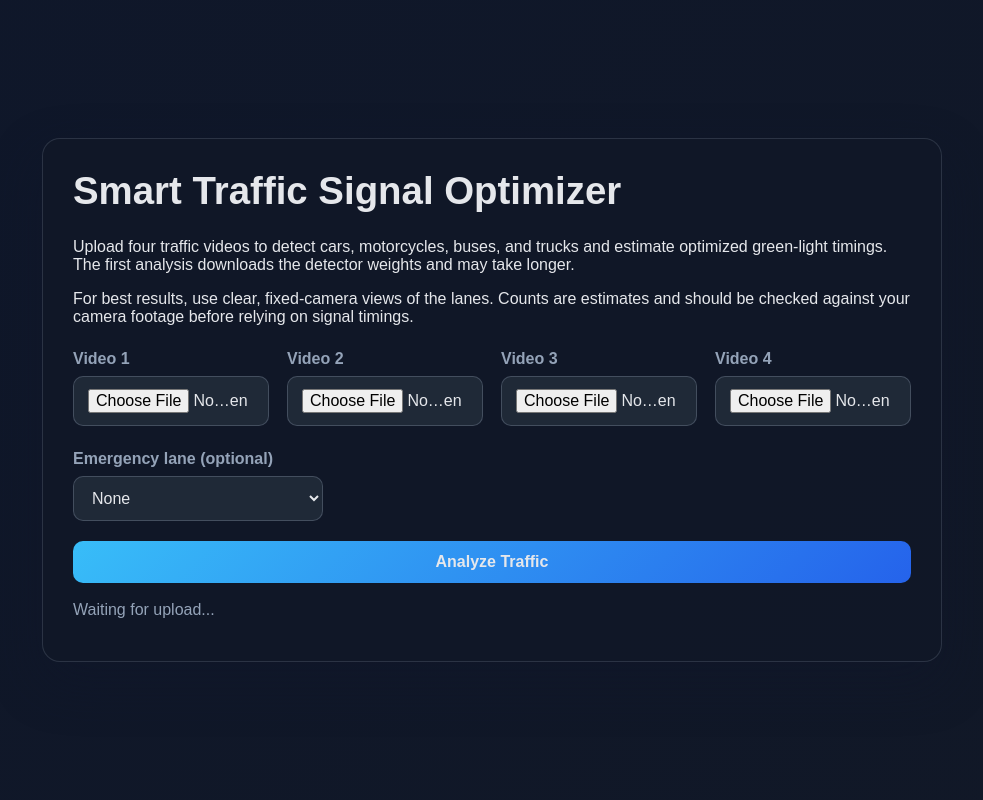
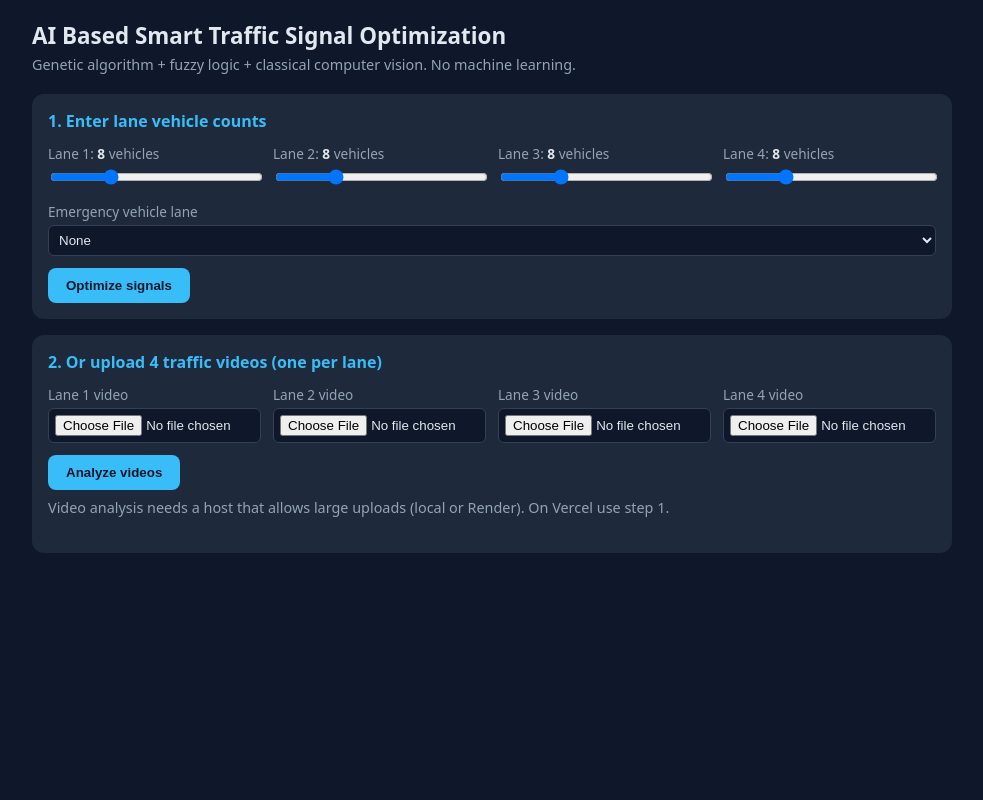
Before and after one commit to Sami7A006/Smart-Traffic, a Flask app: page / in a window 1280 px wide. Shown: the whole page, without its empty margins (148-1131 px from the left). Run offline with Flask 3, Linux system fonts and the light colour scheme.

Commit message:
Add files via upload

```diff
--- a/app.py
+++ b/app.py
@@ -1,12 +1,20 @@
-import os, tempfile
-from flask import Flask, request, jsonify, render_template
+import os
+import tempfile
+from flask import Flask, jsonify, render_template, request
 from flask_cors import CORS
-from counter import count_vehicles
 from controller import plan
 
 app = Flask(__name__)
+app.config["MAX_CONTENT_LENGTH"] = 200 * 1024 * 1024
 CORS(app)
-_prev = {"counts": None}
+
+
+def _clean(vals, default=None):
+    if vals is None:
+        return default
+    if not isinstance(vals, list) or len(vals) != 4:
+        raise ValueError("Expected a list of 4 numbers")
+    return [max(0.0, float(v)) for v in vals]
 
 
 @app.get("/")
@@ -14,26 +22,49 @@ def index():
     return render_template("index.html")
 
 
+@app.get("/health")
+def health():
+    return jsonify(ok=True)
+
+
+@app.post("/plan")
+def plan_route():
+    """Counts in -> signal plan out. Tiny payload, works on any host."""
+    try:
+        data = request.get_json(force=True)
+        counts = _clean(data.get("counts"))
+        prev = _clean(data.get("prev"), counts)
+        lane = data.get("emergency_lane")
+        lane = int(lane) if lane not in (None, "", -1) else None
+        if lane is not None and not 0 <= lane <= 3:
+            raise ValueError("emergency_lane must be 0-3")
+        return jsonify(plan(counts, prev, lane))
+    except (ValueError, TypeError) as e:
+        return jsonify(error=str(e)), 400
+
+
 @app.post("/analyze")
 def analyze():
+    """4 videos in -> counts + plan out. Needs a host that allows large uploads."""
+    from counter import count_vehicles   # lazy import keeps the app booting if cv2 is missing
     files = [request.files.get(f"video{i}") for i in range(4)]
     if not all(files):
-        return jsonify(error="Upload 4 videos: video0..video3"), 400
+        return jsonify(error="Upload 4 videos: video0 to video3"), 400
     counts = []
     for f in files:
         with tempfile.NamedTemporaryFile(suffix=".mp4", delete=False) as t:
             f.save(t.name)
         try:
-            try:
-                counts.append(count_vehicles(t.name))
-            except ValueError as exc:
-                return jsonify(error=str(exc)), 400
+            counts.append(count_vehicles(t.name))
+        except Exception as e:
+            return jsonify(error=f"Video processing failed: {e}"), 400
         finally:
             os.remove(t.name)
-    emergency = request.form.get("emergency_lane", type=int)
-    result = plan(counts, _prev["counts"], emergency)
-    _prev["counts"] = counts
-    return jsonify(result)
+    lane = request.form.get("emergency_lane", type=int)
+    prev = request.form.get("prev")
+    prev = [float(x) for x in prev.split(",")] if prev else counts
+    lane = lane if lane is not None and 0 <= lane <= 3 else None
+    return jsonify(plan(counts, prev, lane))
 
 
 if __name__ == "__main__":
--- a/config.py
+++ b/config.py
@@ -5,10 +5,10 @@ MAX_WAIT = 120          # starvation cap: max red time for any lane
 SAT_FLOW = 0.5          # vehicles discharged per second of green
 
 # Vision
+FRAME_SKIP = 3          # process every Nth frame
+MIN_AREA = 400          # min contour area (px) to count as a vehicle
+WARMUP = 30             # frames used to build the background model
 ROI = (0.0, 0.4, 1.0, 1.0)   # x1,y1,x2,y2 as frame fractions (lower part of frame)
-VEHICLE_CLASSES = (2, 3, 5, 7)  # COCO: car, motorcycle, bus, truck
-DETECTION_CONFIDENCE = 0.25
-DETECTION_SAMPLE_INTERVAL_SECONDS = 1
 
 # Genetic algorithm
 POP, GENS = 30, 50
--- a/fuzzy.py
+++ b/fuzzy.py
@@ -3,10 +3,10 @@ from config import MAX_VEH
 
 
 def trap(x, a, b, c, d):
-    if x <= a or x >= d:
-        return 1.0 if (x == a == b) or (x == c == d) else 0.0
     if b <= x <= c:
         return 1.0
+    if x <= a or x >= d:
+        return 0.0
     return (x - a) / (b - a) if x < b else (d - x) / (d - c)
 
 
--- a/ga.py
+++ b/ga.py
@@ -24,7 +24,7 @@ def optimize(counts, seed=None):
     rng = random.Random(seed)
     n = len(counts)
     pop = [[rng.randint(MIN_G, MAX_G) for _ in range(n)] for _ in range(POP)]
-    pop[0] = [_clamp(int(MIN_G + (MAX_G - MIN_G) * c / (MAX_VEH or 1))) for c in counts]  # heuristic seed
+    pop[0] = [_clamp(int(MIN_G + (MAX_G - MIN_G) * c / MAX_VEH)) for c in counts]  # heuristic seed
     for _ in range(GENS):
         pop.sort(key=lambda g: fitness(g, counts))
         nxt = [g[:] for g in pop[:ELITE]]
--- a/requirements.txt
+++ b/requirements.txt
@@ -2,3 +2,4 @@ flask
 flask-cors
 opencv-python-headless
 numpy
+gunicorn
--- a/templates/index.html
+++ b/templates/index.html
@@ -1,210 +1,143 @@
 <!DOCTYPE html>
 <html lang="en">
 <head>
-    <meta charset="UTF-8" />
-    <meta name="viewport" content="width=device-width, initial-scale=1.0" />
-    <title>Smart Traffic Signal Optimizer</title>
+<meta charset="utf-8">
+<meta name="viewport" content="width=device-width, initial-scale=1">
+<title>AI Based Smart Traffic Signal Optimization</title>
 <style>
-      :root {
-        --bg: #0f172a;
-        --panel: #111827;
-        --panel-soft: #1f2937;
-        --primary: #38bdf8;
-        --text: #e5e7eb;
-        --muted: #94a3b8;
-        --success: #34d399;
-        --danger: #f87171;
-      }
-
-      * { box-sizing: border-box; }
-
-      body {
-        margin: 0;
-        font-family: Arial, sans-serif;
-        background: linear-gradient(135deg, var(--bg), #111827);
-        color: var(--text);
-        min-height: 100vh;
-        display: flex;
-        align-items: center;
-        justify-content: center;
-      }
-
-      .container {
-        width: min(900px, 92vw);
-        background: rgba(17, 24, 39, 0.9);
-        border: 1px solid rgba(148, 163, 184, 0.2);
-        border-radius: 18px;
-        padding: 30px;
-        box-shadow: 0 20px 50px rgba(15, 23, 42, 0.45);
-      }
-
-      h1 {
-        margin-top: 0;
-        font-size: clamp(2rem, 3vw, 2.8rem);
-      }
-
-      .grid {
-        display: grid;
-        grid-template-columns: repeat(auto-fit, minmax(190px, 1fr));
-        gap: 18px;
-        margin: 24px 0;
-      }
-
-      .field {
-        display: flex;
-        flex-direction: column;
-        gap: 8px;
-      }
-
-      label {
-        font-weight: 600;
-        color: var(--muted);
-      }
-
-      input[type="file"], select, button {
-        width: 100%;
-        border-radius: 10px;
-        border: 1px solid rgba(148, 163, 184, 0.3);
-        background: var(--panel-soft);
-        color: var(--text);
-        padding: 12px 14px;
-        font-size: 1rem;
-      }
-
-      button {
-        background: linear-gradient(135deg, var(--primary), #2563eb);
-        border: none;
-        font-weight: 700;
-        cursor: pointer;
-        transition: transform 0.15s ease;
-      }
-
-      button:hover {
-        transform: translateY(-1px);
-      }
-
-      .status {
-        margin-top: 18px;
-        min-height: 30px;
-        color: var(--muted);
-      }
-
-      .result-box {
-        margin-top: 20px;
-        background: rgba(15, 23, 42, 0.9);
-        border: 1px solid rgba(148, 163, 184, 0.2);
-        border-radius: 12px;
-        padding: 18px;
-        display: none;
-      }
-
-      .result-box.visible { display: block; }
-
-      pre {
-        margin: 0;
-        white-space: pre-wrap;
-        word-break: break-word;
-        color: var(--text);
-      }
+  :root{--bg:#0f172a;--card:#1e293b;--text:#e2e8f0;--muted:#94a3b8;--acc:#38bdf8;--g:#22c55e;--r:#ef4444;--y:#eab308}
+  *{box-sizing:border-box}
+  body{margin:0;font-family:system-ui,Segoe UI,Arial,sans-serif;background:var(--bg);color:var(--text)}
+  main{max-width:960px;margin:0 auto;padding:20px}
+  h1{font-size:1.4rem;margin:0 0 4px} p.sub{color:var(--muted);margin:0 0 20px;font-size:.9rem}
+  .card{background:var(--card);border-radius:12px;padding:16px;margin-bottom:16px}
+  h2{font-size:1rem;margin:0 0 12px;color:var(--acc)}
+  .grid{display:grid;grid-template-columns:repeat(auto-fit,minmax(200px,1fr));gap:12px}
+  label{display:block;font-size:.85rem;color:var(--muted);margin-bottom:4px}
+  input[type=range]{width:100%} input[type=file],select{width:100%;padding:6px;background:#0f172a;color:var(--text);border:1px solid #334155;border-radius:6px}
+  button{background:var(--acc);color:#0f172a;border:0;padding:10px 18px;border-radius:8px;font-weight:600;cursor:pointer;margin-top:12px}
+  button:disabled{opacity:.5;cursor:wait}
+  .val{font-weight:700;color:var(--text)}
+  .bar{height:14px;border-radius:7px;background:#334155;overflow:hidden;margin-top:4px}
+  .bar>div{height:100%;background:var(--acc)}
+  .lane{display:flex;justify-content:space-between;align-items:center;gap:10px}
+  .light{width:22px;height:22px;border-radius:50%;background:var(--r);flex:none}
+  .light.g{background:var(--g)} .light.y{background:var(--y)}
+  .stats{display:flex;gap:24px;flex-wrap:wrap;margin-top:12px}
+  .stat b{display:block;font-size:1.3rem} .stat span{color:var(--muted);font-size:.8rem}
+  .err{color:#fca5a5;margin-top:8px;font-size:.9rem}
 </style>
 </head>
 <body>
-    <div class="container">
-      <h1>Smart Traffic Signal Optimizer</h1>
-      <p>Upload four traffic videos to detect cars, motorcycles, buses, and trucks and estimate optimized green-light timings. The first analysis downloads the detector weights and may take longer.</p>
-      <p>For best results, use clear, fixed-camera views of the lanes. Counts are estimates and should be checked against your camera footage before relying on signal timings.</p>
+<main>
+  <h1>AI Based Smart Traffic Signal Optimization</h1>
+  <p class="sub">Genetic algorithm + fuzzy logic + classical computer vision. No machine learning.</p>
 
-      <form id="uploadForm">
-        <div class="grid">
-          <div class="field">
-            <label for="video0">Video 1</label>
-            <input type="file" id="video0" name="video0" accept="video/*" required>
+  <div class="card">
+    <h2>1. Enter lane vehicle counts</h2>
+    <div class="grid" id="sliders"></div>
+    <label style="margin-top:12px">Emergency vehicle lane</label>
+    <select id="emg"><option value="-1">None</option><option value="0">Lane 1</option><option value="1">Lane 2</option><option value="2">Lane 3</option><option value="3">Lane 4</option></select>
+    <button id="goCounts">Optimize signals</button>
   </div>
-          <div class="field">
-            <label for="video1">Video 2</label>
-            <input type="file" id="video1" name="video1" accept="video/*" required>
+
+  <div class="card">
+    <h2>2. Or upload 4 traffic videos (one per lane)</h2>
+    <div class="grid" id="files"></div>
+    <button id="goVideos">Analyze videos</button>
+    <p class="sub" style="margin-top:8px">Video analysis needs a host that allows large uploads (local or Render). On Vercel use step 1.</p>
   </div>
-          <div class="field">
-            <label for="video2">Video 3</label>
-            <input type="file" id="video2" name="video2" accept="video/*" required>
-          </div>
-          <div class="field">
-            <label for="video3">Video 4</label>
-            <input type="file" id="video3" name="video3" accept="video/*" required>
+
+  <div class="card" id="result" style="display:none">
+    <h2>Optimized plan</h2>
+    <div id="lanes"></div>
+    <div class="stats">
+      <div class="stat"><b id="cycle">-</b><span>Cycle time (s)</span></div>
+      <div class="stat"><b id="imp">-</b><span>Wait reduction vs fixed 30 s</span></div>
+      <div class="stat"><b id="phase">-</b><span>Live phase</span></div>
     </div>
   </div>
+  <div class="err" id="err"></div>
+</main>
+<script>
+const YELLOW = 3, ALL_RED = 2;
+let prev = null, timer = null;
+const $ = id => document.getElementById(id);
 
-        <div class="field" style="margin-top: 14px; max-width: 250px;">
-          <label for="emergency_lane">Emergency lane (optional)</label>
-          <select id="emergency_lane" name="emergency_lane">
-            <option value="">None</option>
-            <option value="0">Lane 1</option>
-            <option value="1">Lane 2</option>
-            <option value="2">Lane 3</option>
-            <option value="3">Lane 4</option>
-          </select>
-        </div>
-
-        <div style="margin-top: 20px;">
-          <button type="submit">Analyze Traffic</button>
-        </div>
-      </form>
-
-      <div id="status" class="status">Waiting for upload...</div>
-
-      <div id="resultBox" class="result-box">
-        <pre id="resultText"></pre>
-      </div>
-    </div>
-
-    <script>
-      const form = document.getElementById('uploadForm');
-      const statusEl = document.getElementById('status');
-      const resultBox = document.getElementById('resultBox');
-      const resultText = document.getElementById('resultText');
-
-      form.addEventListener('submit', async (event) => {
-        event.preventDefault();
-
-        const files = [0, 1, 2, 3].map(i => document.getElementById(`video${i}`).files[0]);
-        if (files.some(file => !file)) {
-          statusEl.textContent = 'Please select all four videos before submitting.';
-          statusEl.style.color = '#f87171';
-          return;
+for (let i = 0; i < 4; i++) {
+  $("sliders").insertAdjacentHTML("beforeend",
+    `<div><label>Lane ${i+1}: <span class="val" id="v${i}">8</span> vehicles</label>
+     <input type="range" id="s${i}" min="0" max="30" value="8"></div>`);
+  $("files").insertAdjacentHTML("beforeend",
+    `<div><label>Lane ${i+1} video</label><input type="file" id="f${i}" accept="video/*"></div>`);
+  $("s"+i).oninput = e => $("v"+i).textContent = e.target.value;
 }
 
-        statusEl.textContent = 'Processing videos... this may take a moment.';
-        statusEl.style.color = '#38bdf8';
-        resultBox.classList.remove('visible');
-
-        const formData = new FormData();
-        files.forEach((file, index) => formData.append(`video${index}`, file));
-
-        const emergencyLane = document.getElementById('emergency_lane').value;
-        if (emergencyLane !== '') {
-          formData.append('emergency_lane', emergencyLane);
+function show(r) {
+  $("err").textContent = "";
+  $("result").style.display = "block";
+  $("cycle").textContent = r.cycle_time;
+  $("imp").textContent = r.improvement_pct + "%";
+  $("lanes").innerHTML = r.green_times.map((g, i) =>
+    `<div class="lane" style="margin-bottom:10px"><div style="flex:1">
+       <div>Lane ${i+1} <span style="color:var(--muted)">(${Number(r.counts[i]).toFixed(1)} vehicles)</span> &mdash; green <b>${g}s</b></div>
+       <div class="bar"><div style="width:${g/60*100}%"></div></div></div>
+       <div class="light" id="L${i}"></div></div>`).join("");
+  prev = r.counts;
+  runSignal(r.green_times);
 }
 
-        try {
-          const response = await fetch('/analyze', {
-            method: 'POST',
-            body: formData
-          });
-
-          const data = await response.json();
-
-          if (!response.ok) {
-            throw new Error(data.error || 'Analysis failed');
+function runSignal(g) {
+  clearInterval(timer);
+  let p = 0, state = "g", t = g[0];
+  const paint = () => {
+    for (let i = 0; i < 4; i++) {
+      const el = $("L"+i); if (!el) return;
+      el.className = "light" + (i === p ? (state === "g" ? " g" : state === "y" ? " y" : "") : "");
+    }
+    $("phase").textContent = `Lane ${p+1} ${state === "g" ? "GREEN" : state === "y" ? "YELLOW" : "ALL RED"} (${t}s)`;
+  };
+  paint();
+  timer = setInterval(() => {
+    if (--t <= 0) {
+      if (state === "g") { state = "y"; t = YELLOW; }
+      else if (state === "y") { state = "r"; t = ALL_RED; }
+      else { p = (p + 1) % 4; state = "g"; t = g[p]; }
+    }
+    paint();
+  }, 1000);
 }
 
-          statusEl.textContent = 'Analysis complete.';
-          statusEl.style.color = '#34d399';
-          resultText.textContent = JSON.stringify(data, null, 2);
-          resultBox.classList.add('visible');
-        } catch (error) {
-          statusEl.textContent = error.message;
-          statusEl.style.color = '#f87171';
+async function call(btn, fn) {
+  btn.disabled = true; $("err").textContent = "";
+  try { show(await fn()); } catch (e) { $("err").textContent = e.message; }
+  btn.disabled = false;
 }
+
+async function post(url, opts) {
+  const res = await fetch(url, opts);
+  let data; try { data = await res.json(); } catch { throw new Error(`Server error (${res.status})`); }
+  if (!res.ok) throw new Error(data.error || `Server error (${res.status})`);
+  return data;
+}
+
+$("goCounts").onclick = () => call($("goCounts"), () => post("/plan", {
+  method: "POST", headers: {"Content-Type": "application/json"},
+  body: JSON.stringify({
+    counts: [0,1,2,3].map(i => +$("s"+i).value), prev,
+    emergency_lane: +$("emg").value })
+}));
+
+$("goVideos").onclick = () => call($("goVideos"), () => {
+  const fd = new FormData();
+  for (let i = 0; i < 4; i++) {
+    const f = $("f"+i).files[0];
+    if (!f) throw new Error(`Select a video for lane ${i+1}`);
+    fd.append("video"+i, f);
+  }
+  fd.append("emergency_lane", $("emg").value);
+  if (prev) fd.append("prev", prev.join(","));
+  return post("/analyze", {method: "POST", body: fd});
 });
 </script>
 </body>
```
Also changed, not shown: counter.py (+24 -53 lines), README.md, 1 other file. Lines whose indentation alone changed are shown as unchanged.
